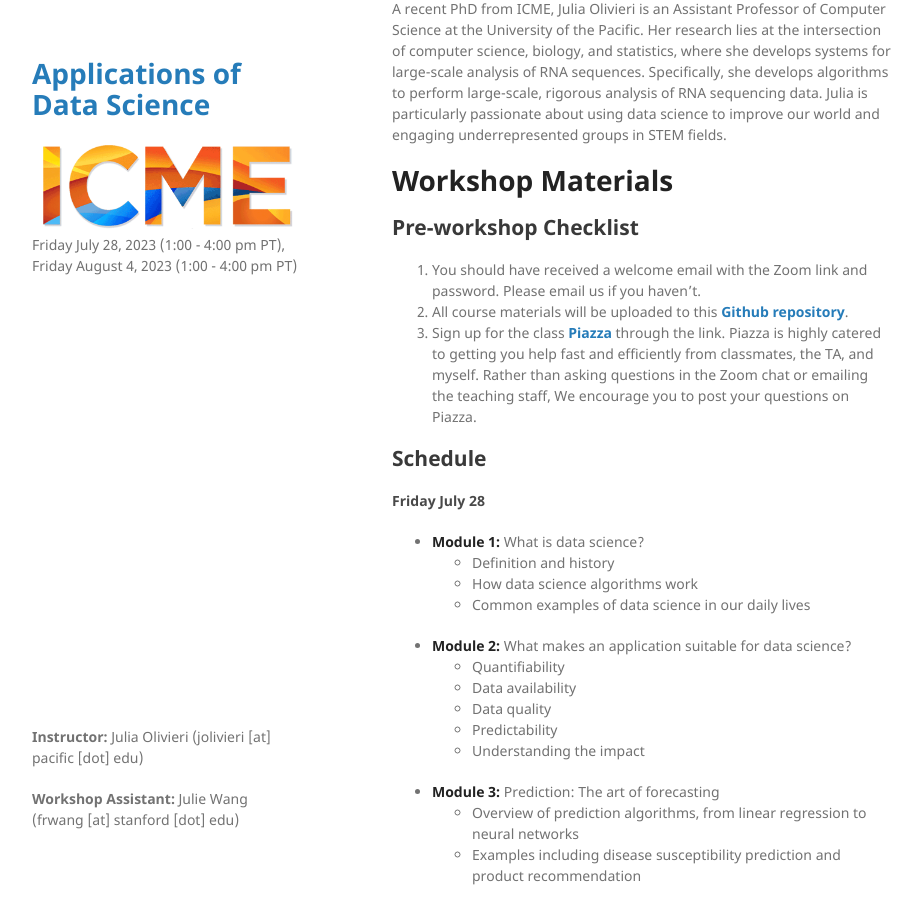
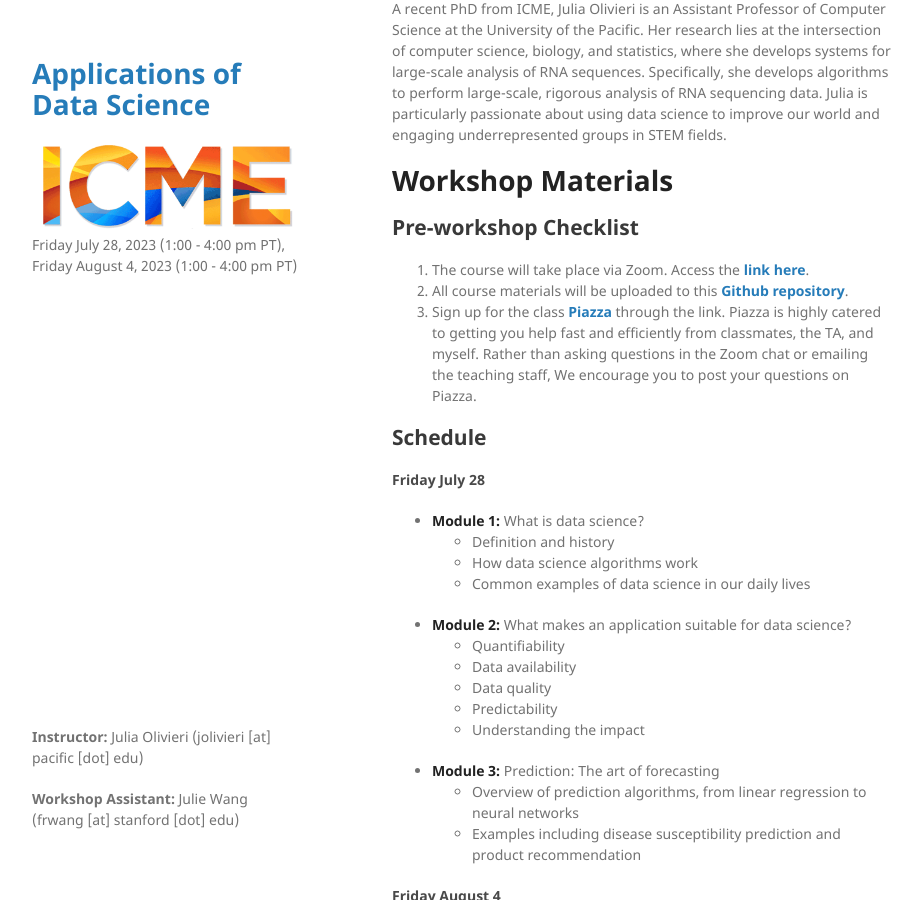
Before and after one commit to juliefrwang/applications-of-data-science-workshop, a Jekyll site: the page built from index.md, in a window 1280 px wide and 900 px high, scrolled down 692 px. Shown: the whole window, without its empty margins (178-1100 px from the left). Built offline with Jekyll 4.4.1, drawn with Linux system fonts in a browser that asks for light colours; our own code applies the rules of GitHub Pages for plain Markdown files.

Commit message:
Update Zoom link

```diff
--- a/index.md
+++ b/index.md
@@ -15,7 +15,7 @@ A recent PhD from ICME, Julia Olivieri is an Assistant Professor of Computer Sci
 # Workshop Materials
 
 ## Pre-workshop Checklist
-1. You should have received a welcome email with the Zoom link and password. Please email us if you haven’t.
+1. The course will take place via Zoom. Access the __[link here](https://stanford.zoom.us/j/99381203793?pwd=TEJQQXBNTS83R0dGMWFLQnRMTS9Kdz09)__.
 2. All course materials will be uploaded to this __[Github repository](https://github.com/juliaolivieri/SWS06-Applications-of-Data-Science)__.
 3. Sign up for the class __[Piazza](https://piazza.com/stanford/summer2023/icmesws06)__ through the link. Piazza is highly catered to getting you help fast and efficiently from classmates, the TA, and myself. Rather than asking questions in the Zoom chat or emailing the teaching staff, We encourage you to post your questions on Piazza.
 
```
